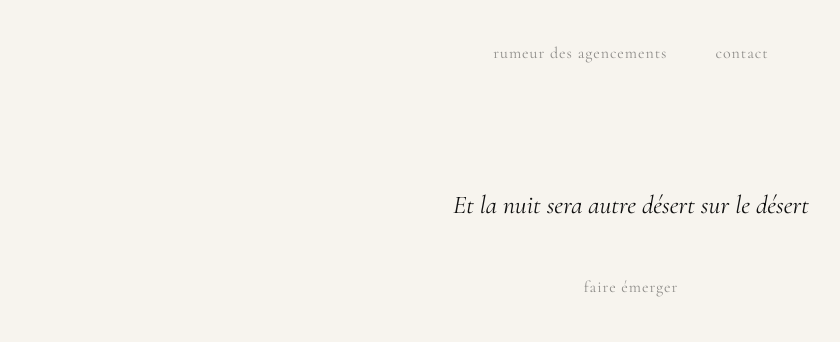
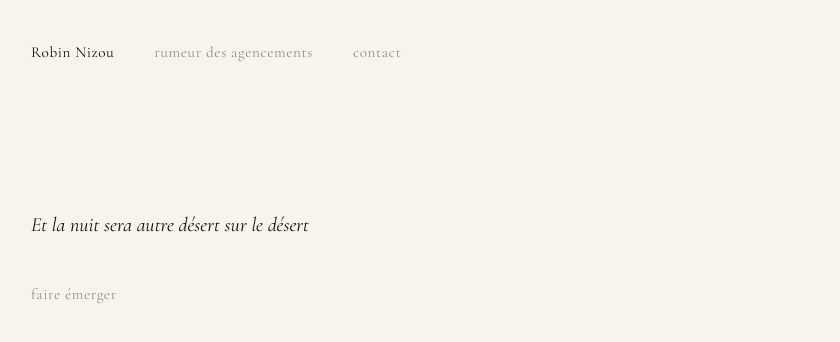
Before and after one commit to robinnizou-wq/poesie_site, a plain HTML site: page index.html in a window 1280 px wide. Shown: the whole page, without its empty margins (9-849 px from the left). Drawn offline with nearby package versions, Linux system fonts and the light colour scheme.

Commit message:
Add files via upload

```diff
--- a/index.html
+++ b/index.html
@@ -11,6 +11,7 @@
 </head>
 <body>
 <nav>
+  <a href="index.html">Robin Nizou</a>
   <a href="rumeur.html">rumeur des agencements</a>
   <a href="contact.html">contact</a>
 </nav>
--- a/site.js
+++ b/site.js
@@ -27,11 +27,8 @@ async function lireTextes() {
   }).filter(t => t.texte);
 }
 
-// Les liens de navigation : la page en cours est en noir,
-// et un clic dessus ramène à l'accueil.
+// Le lien de la page en cours est en noir plein
+const page = location.pathname.split('/').pop() || 'index.html';
 document.querySelectorAll('nav a').forEach(a => {
-  if (location.pathname.endsWith(a.getAttribute('href'))) {
-    a.classList.add('actif');
-    a.href = 'index.html';
-  }
+  if (a.getAttribute('href') === page) a.classList.add('actif');
 });
--- a/style.css
+++ b/style.css
@@ -3,41 +3,38 @@
 html, body { background: var(--fond); color: var(--encre); }
 body {
   font-family: 'Cormorant Garamond', Georgia, serif;
-  font-size: 20px;
+  font-size: 17px;
   line-height: 1.65;
   min-height: 100vh;
 }
 nav {
   display: flex;
-  justify-content: center;
-  gap: 3rem;
-  padding: 2.5rem 1rem 0;
-  font-size: 1rem;
-  letter-spacing: .06em;
+  flex-wrap: wrap;
+  gap: .4rem 2.5rem;
+  padding: 2.5rem 2.5rem 0;
+  font-size: .95rem;
+  letter-spacing: .04em;
 }
 nav a { color: var(--encre); text-decoration: none; opacity: .45; transition: opacity .4s; }
 nav a:hover, nav a.actif { opacity: 1; }
-main { max-width: 34rem; margin: 0 auto; padding: 0 1.5rem 6rem; }
+main { max-width: 34rem; padding: 0 2.5rem 6rem; }
 
 /* Accueil */
-.accueil {
-  display: flex; flex-direction: column; justify-content: center; align-items: center;
-  text-align: center; min-height: 78vh;
-}
-.phrase { font-style: italic; font-size: 1.6rem; white-space: pre-line; }
+.accueil { padding-top: 9rem; }
+.phrase { font-style: italic; font-size: 1.25rem; white-space: pre-line; }
 button {
-  font: inherit; font-size: 1rem; letter-spacing: .06em;
+  font: inherit; font-size: .95rem; letter-spacing: .04em;
   background: none; border: none; color: var(--encre);
-  cursor: pointer; margin-top: 3rem; opacity: .45; transition: opacity .4s;
+  cursor: pointer; margin-top: 2.5rem; padding: 0; text-align: left; opacity: .45; transition: opacity .4s;
 }
 button:hover { opacity: 1; }
 #emergence { margin-top: 3rem; min-height: 8rem; white-space: pre-line; opacity: 0; transition: opacity 1.2s; }
 #emergence.la { opacity: 1; }
 
 /* Rumeur des agencements */
-.texte { white-space: pre-line; padding: 4.5rem 0 0; }
+.texte { white-space: pre-line; padding: 4rem 0 0; }
 .date { display: block; font-size: .8rem; opacity: .45; margin-top: 1.2rem; }
 
 /* Contact */
-.contact { white-space: pre-line; padding-top: 5rem; }
+.contact { white-space: pre-line; padding-top: 4rem; }
 .contact a { color: var(--encre); }
```
Also changed, not shown: contact.html (+1 -0 lines), rumeur.html (+1 -0 lines).
